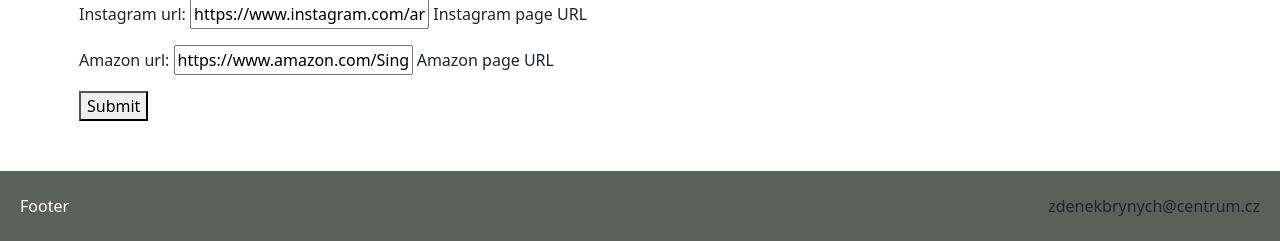
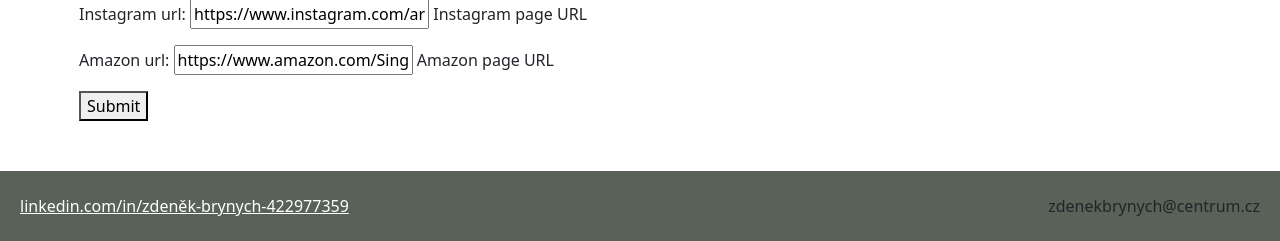
Before and after one commit to BryZd/PY_CV_project, a Django app: page /projectcv/1/edit/ in a window 1280 px wide. Shown: the part 1103-1344 px from the top of the page. Run offline with Django 4.2, Linux system fonts and the light colour scheme; a user stored in the database is signed in; data comes from the database, SQL or seed files in the repository; some libraries are stand-ins or nearby versions.

Commit message:
** added link to LinkedIn into footer
2. next step will be counting rating according aproximate user rating

*step 1 done and functional*
*step 2 in progress

```diff
--- a/mycv/projectcv/templates/base.html
+++ b/mycv/projectcv/templates/base.html
@@ -37,7 +37,7 @@
     </div>
     <footer>
         <div class="footer-content">
-            <span class="footer-text">Footer</span>
+            <a class="footer-text" href="https://www.linkedin.com/in/zdeněk-brynych-422977359" target="_blank">linkedin.com/in/zdeněk-brynych-422977359</a>
             <div class="text-center">{{request.user.email}}</div>
         </div>
     </footer>
```
